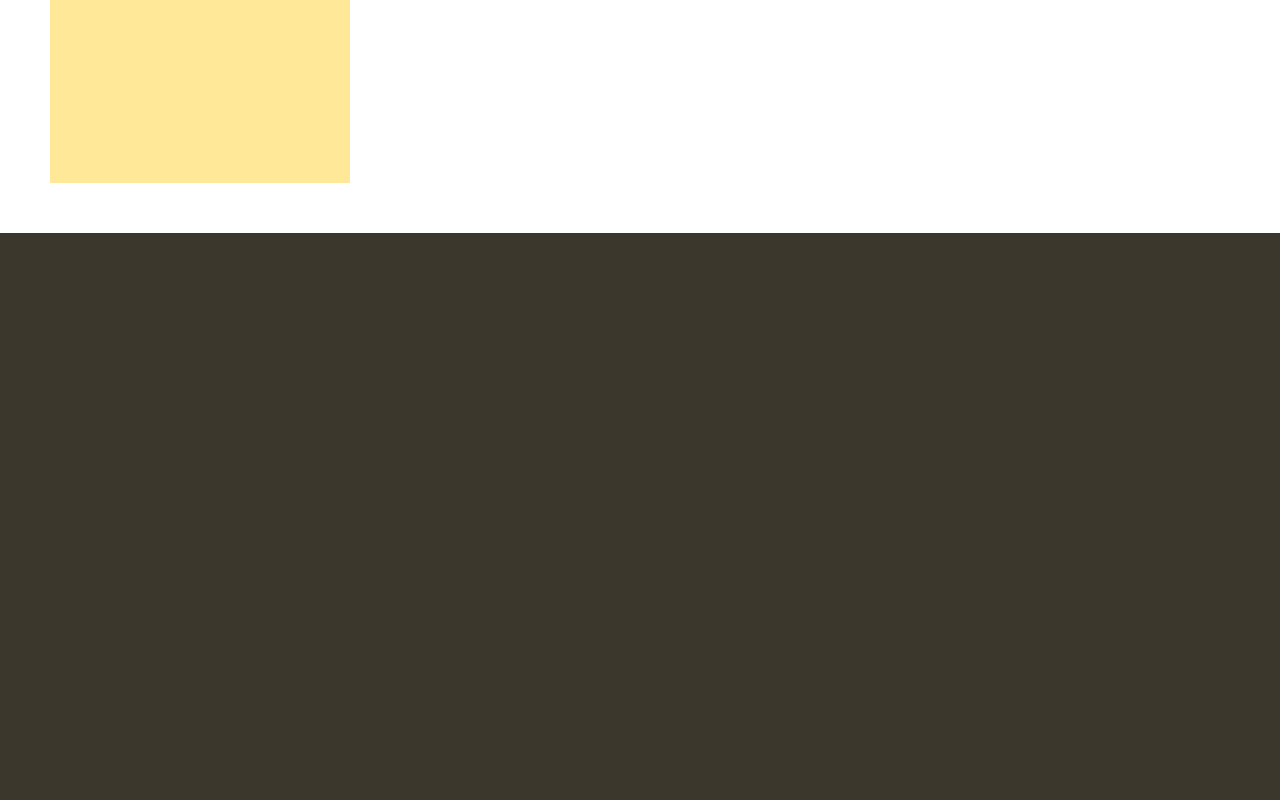
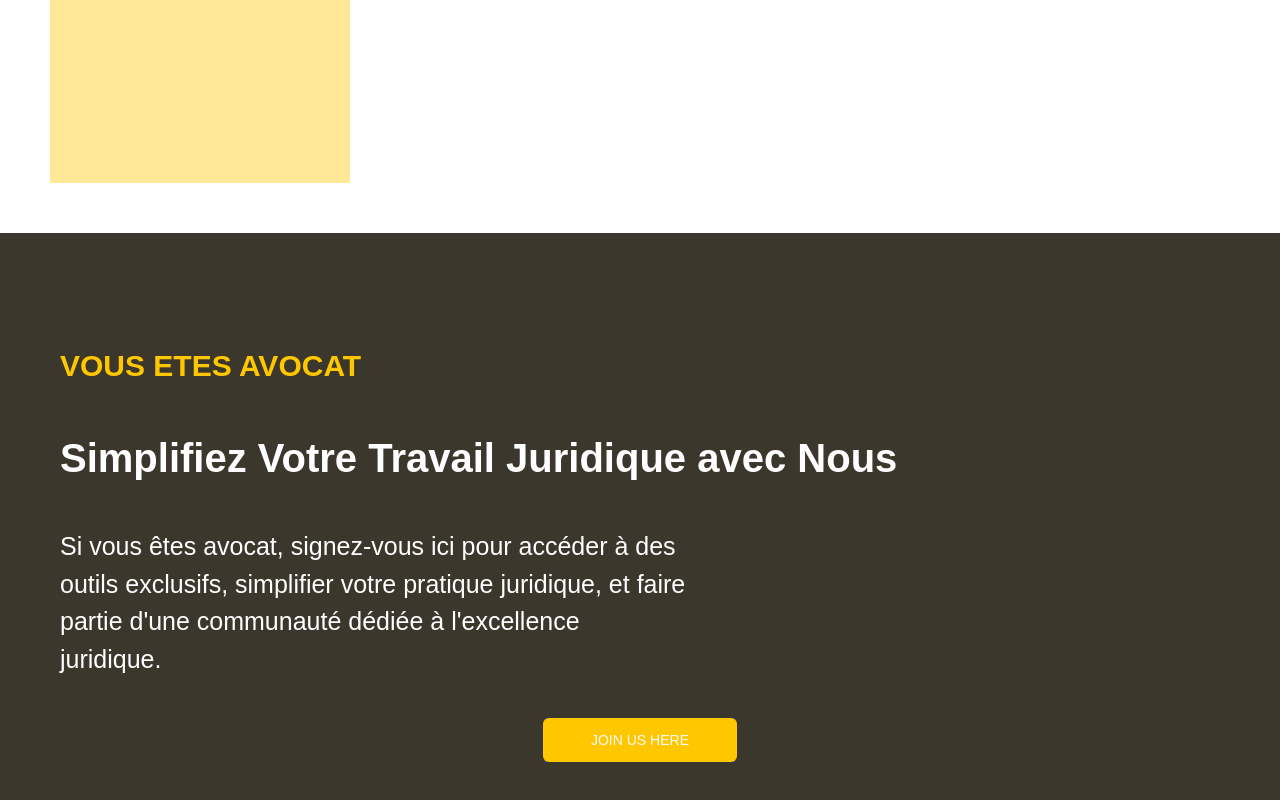
Before and after one commit to mondher0/dz-mouhami, a Next.js app: page / in a window 1280 px wide. Shown: the part 3805-4605 px from the top of the page. Before the commit the page ends 4038 px from the top, so only its background shows below. Built offline with nearby package versions, Linux system fonts and the light colour scheme.

Commit message:
adding  loyer section

```diff
--- a/src/app/page.js
+++ b/src/app/page.js
@@ -1,5 +1,6 @@
 import AboutUs from "@/components/home/AboutUs";
 import HomeHero from "@/components/home/HomeHero";
+import LoyerSection from "@/components/home/LoyerSection";
 import OurServices from "@/components/home/OurServices";
 import TopRatedLoyers from "@/components/home/TopRatedLoyers";
 
@@ -10,6 +11,7 @@ export default function Home() {
       <AboutUs />
       <OurServices />
       <TopRatedLoyers />
+      <LoyerSection />
     </>
   );
 }
--- /dev/null
+++ b/src/components/home/LoyerSection.jsx
@@ -0,0 +1,26 @@
+import React from "react";
+import { Button } from "../ui/button";
+
+const LoyerSection = () => {
+  return (
+    <section className="mt-[50px] flex flex-col justify-center items-start gap-10 p-[60px]">
+      <p className="text-[#FFC700] text-[30px] font-semibold">
+        VOUS ETES AVOCAT
+      </p>
+      <h1 className="text-[#FFF] font-bold text-[40px]">
+        Simplifiez Votre Travail Juridique avec Nous
+      </h1>
+      <p className="text-[#fff] font-medium text-[25px]">
+        Si vous êtes avocat, signez-vous ici pour accéder à des
+        <br /> outils exclusifs, simplifier votre pratique juridique, et faire
+        <br />
+        partie d'une communauté dédiée à l'excellence <br /> juridique.
+      </p>
+      <div className="flex items-center justify-center w-full">
+        <Button size="lg">JOIN US HERE</Button>
+      </div>
+    </section>
+  );
+};
+
+export default LoyerSection;
--- a/src/components/ui/button.jsx
+++ b/src/components/ui/button.jsx
@@ -24,7 +24,7 @@ const buttonVariants = cva(
       size: {
         default: "h-11 px-5 py-2",
         sm: "h-9 rounded-md px-3",
-        lg: "h-11 rounded-md px-8",
+        lg: "h-11 rounded-md px-12",
         icon: "h-10 w-10",
       },
     },
```
